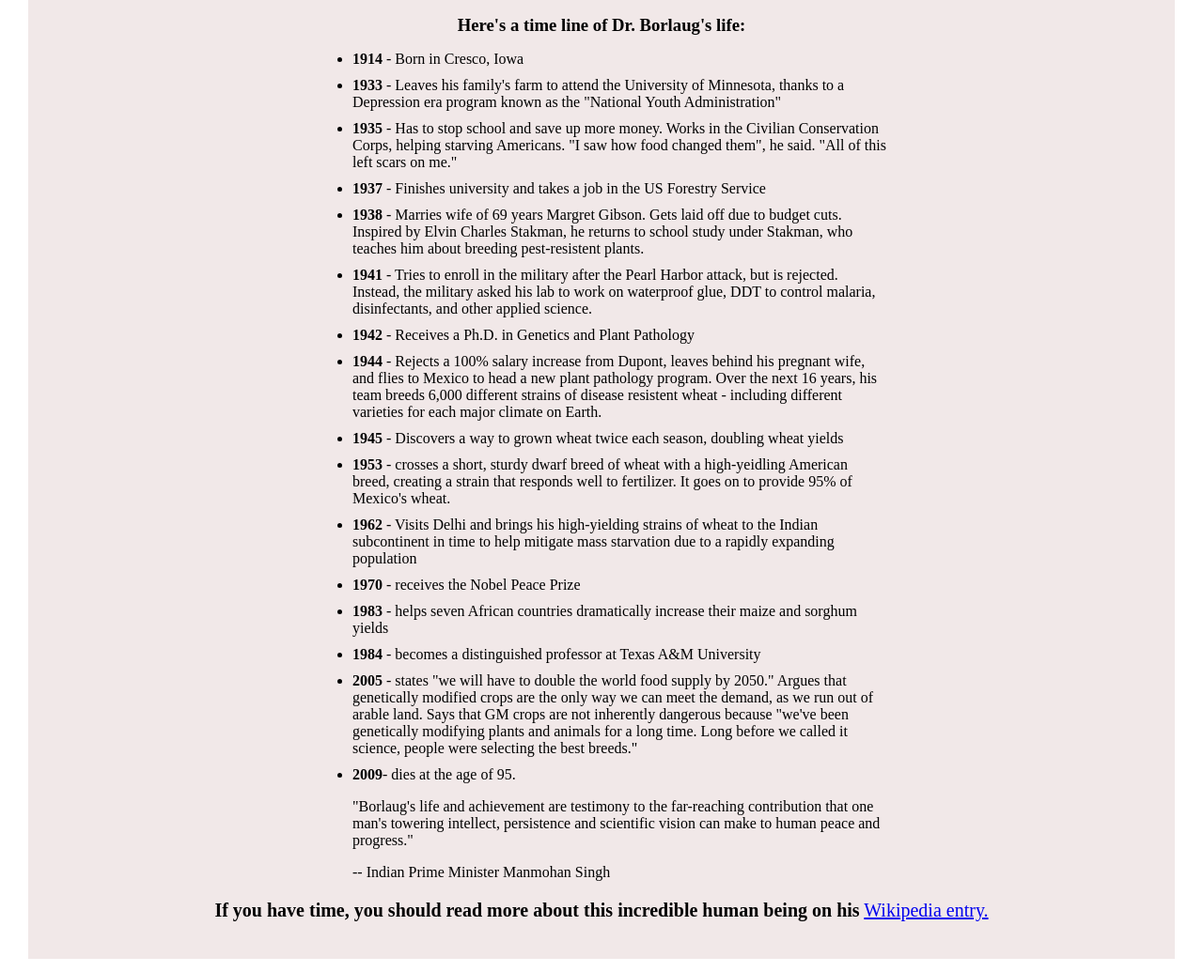
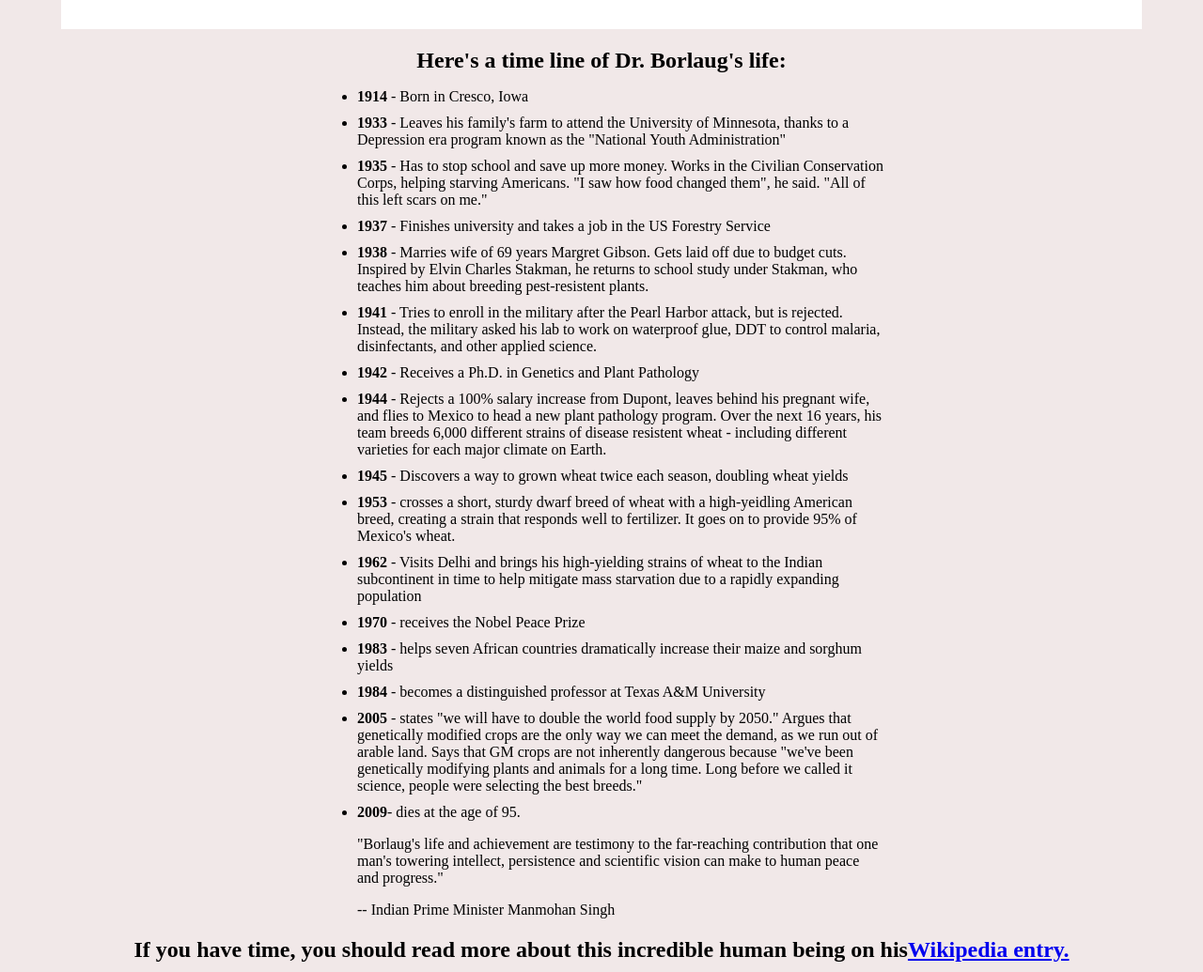
Before and after one commit to mhmt-trk/tribute, a plain HTML site: page index.html in a window 1280 px wide. Shown: the part 772-1807 px from the top of the page at 94% size. Drawn offline with Linux system fonts and the light colour scheme.

Commit message:
resim boyut hariç düzenlendi

```diff
--- a/index.html
+++ b/index.html
@@ -14,14 +14,16 @@
     <div class="box1">
     <h1>Dr. Norman Borlaug</h1>
     <p>The man who saved a billion lives</p>
+</div>
+<div class="box2">
 
-        <div class="box2">
     <img src="resim/tribute-page-main-image.jpg" alt="tribute-page-main-image">
     <p>Dr. Norman Borlaug, third from the left, trains biologists in Mexico on how to increase wheat yields -
         part of his life-long war on hunger.</p>
+    <br>
 </div>
 <div class="box3">
-            <h3>Here's a time line of Dr. Borlaug's life:</h3>
+    <h2>Here's a time line of Dr. Borlaug's life:</h2>
 
     <ul>
         <li><strong>1914</strong> - Born in Cresco, Iowa</li>
@@ -64,15 +66,12 @@
         <p>-- Indian Prime Minister Manmohan Singh</p>
 
     </ul>
-            <p class="box4"><strong>If you have time, you should read more about this incredible human being on
-                    his</strong>
-                <a href="Wikipedia entry.">Wikipedia entry.</a>
-            </p>
+
+    <h2> If you have time, you should read more about this incredible human being on
+            his<a href="Wikipedia entry.">Wikipedia entry.</a>
+        </h2>
 
     </div>
-    </div>
-
-
 
 
 
--- a/style.css
+++ b/style.css
@@ -1,18 +1,16 @@
 body{
-    display: flex;
     justify-content: center;
     margin: 0;
-    padding: 0 30px;
+    padding: 0 40px;
+    background-color: rgb(241, 232, 232);
+
 
 }
-h1,h3{
+h1,h2,h3{
     text-align: center;
     margin-bottom: 10px;
 }
 .box1{
-    background-color: rgb(241, 232, 232);
-    width: 1300px;
-    height: auto;
     margin-top: 0px;
     text-align: center;
     margin-bottom: 10px;
@@ -26,7 +24,6 @@ h1,h3{
     margin-bottom: 10px;
 }
 .box3{
-    background-color: rgb(241, 232, 232);
     text-align: center;
 
 }
@@ -37,10 +34,4 @@ ul{
     text-align: left;
     margin-left: 25%;
     margin-right: 25%;
-    display: block;
 }
-.box4{
-    font-size: 20px;
-    margin-bottom: 40px;
-
-}
```
Lines whose indentation alone changed are shown as unchanged.
